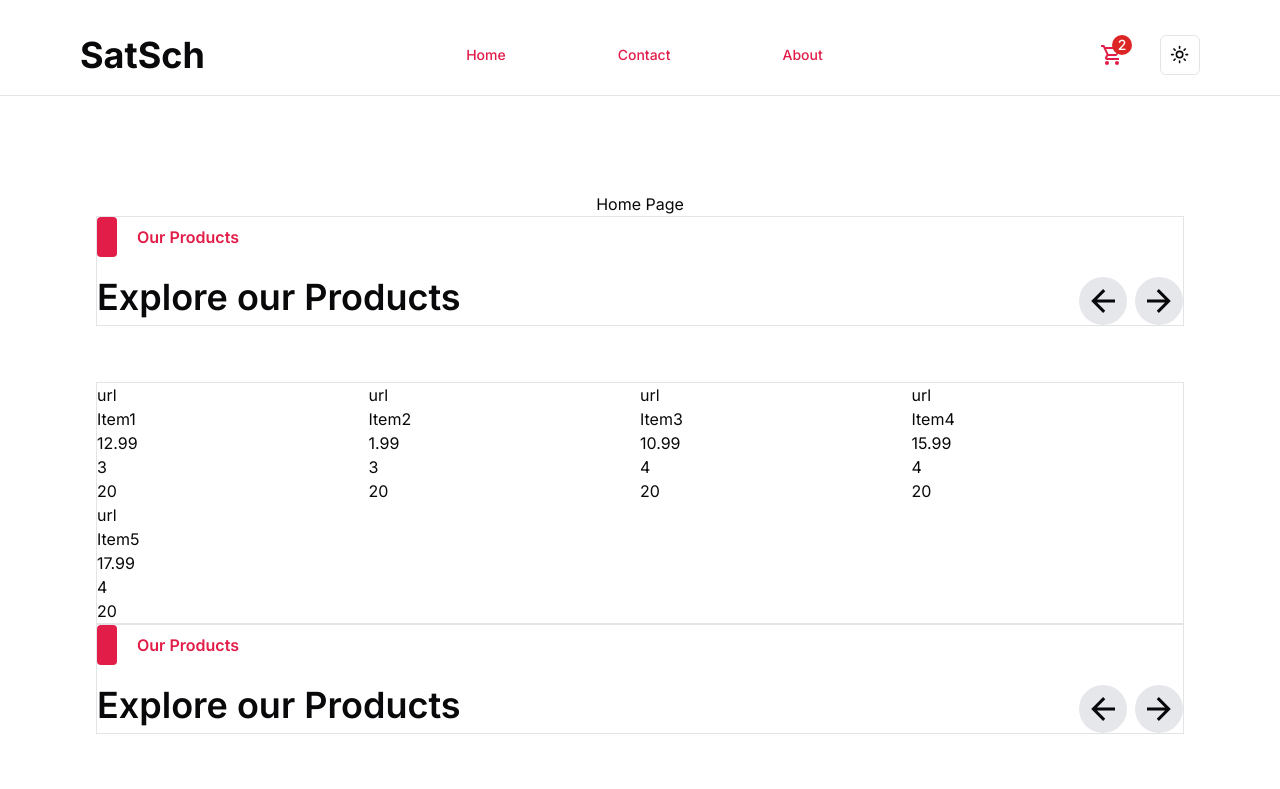
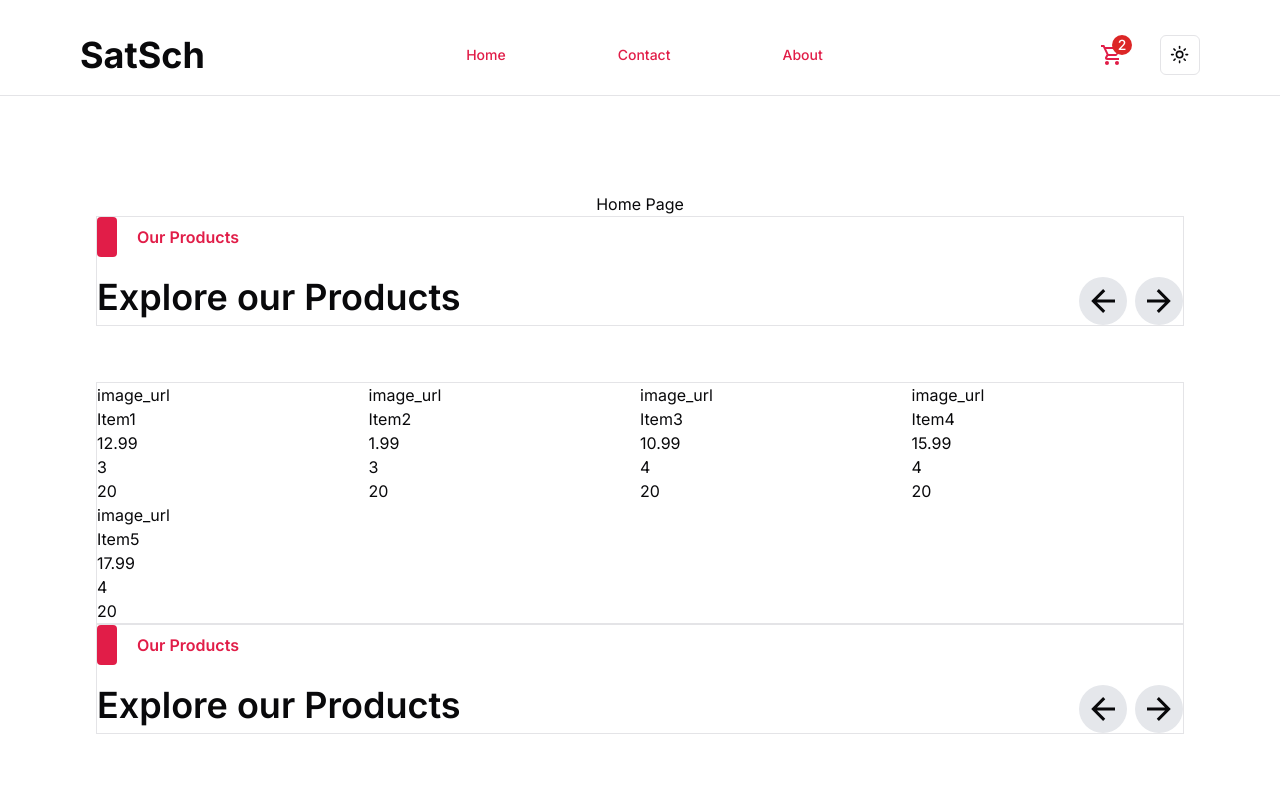
Before and after one commit to DayanWalter/satschool, a Next.js app: page / in a window 1280 px wide. Shown: the top 789 px of the page. Built offline with nearby package versions, Linux system fonts and the light colour scheme.

Commit message:
Changed mapping over ProductCard

```diff
--- a/src/components/ProductCard.tsx
+++ b/src/components/ProductCard.tsx
@@ -2,7 +2,7 @@ import React from "react";
 
 export default function ProductCard({ product }: { product: Product }) {
   return (
-    <>
+    <div>
       <div>
         <p>{product.picture}</p>
       </div>
@@ -12,6 +12,6 @@ export default function ProductCard({ product }: { product: Product }) {
         <p>{product.rating}</p>
         <p>{product.numberOfRatings}</p>
       </div>
-    </>
+    </div>
   );
 }
--- a/src/components/Products.tsx
+++ b/src/components/Products.tsx
@@ -9,7 +9,7 @@ export default function Products() {
     {
       id: 1,
       name: "Item1",
-      picture: "url",
+      picture: "image_url",
       price: 12.99,
       rating: 3,
       numberOfRatings: 20,
@@ -17,7 +17,7 @@ export default function Products() {
     {
       id: 2,
       name: "Item2",
-      picture: "url",
+      picture: "image_url",
       price: 1.99,
       rating: 3,
       numberOfRatings: 20,
@@ -25,7 +25,7 @@ export default function Products() {
     {
       id: 3,
       name: "Item3",
-      picture: "url",
+      picture: "image_url",
       price: 10.99,
       rating: 4,
       numberOfRatings: 20,
@@ -33,7 +33,7 @@ export default function Products() {
     {
       id: 4,
       name: "Item4",
-      picture: "url",
+      picture: "image_url",
       price: 15.99,
       rating: 4,
       numberOfRatings: 20,
@@ -41,7 +41,7 @@ export default function Products() {
     {
       id: 5,
       name: "Item5",
-      picture: "url",
+      picture: "image_url",
       price: 17.99,
       rating: 4,
       numberOfRatings: 20,
@@ -70,9 +70,9 @@ export default function Products() {
       {/* Product section */}
       <div className='border grid grid-cols-4'>
         {products.map((product) => (
-          <div key={product.id}>
-            <ProductCard product={product} />
-          </div>
+          <>
+            <ProductCard key={product.id} product={product} />
+          </>
         ))}
       </div>
     </div>
```
